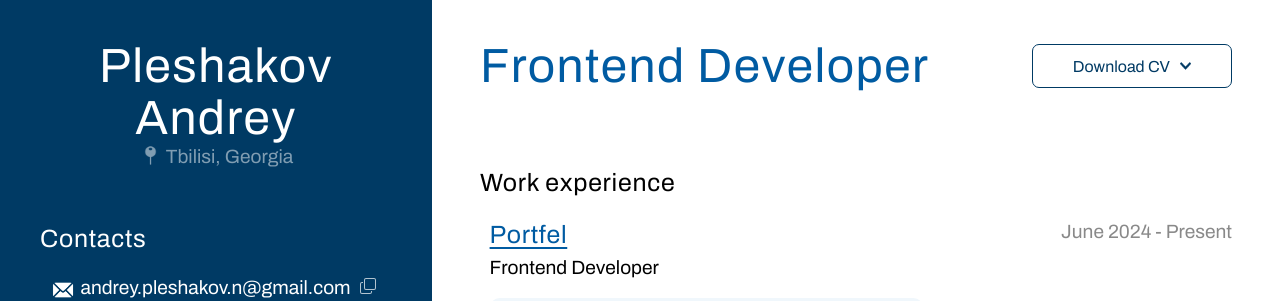
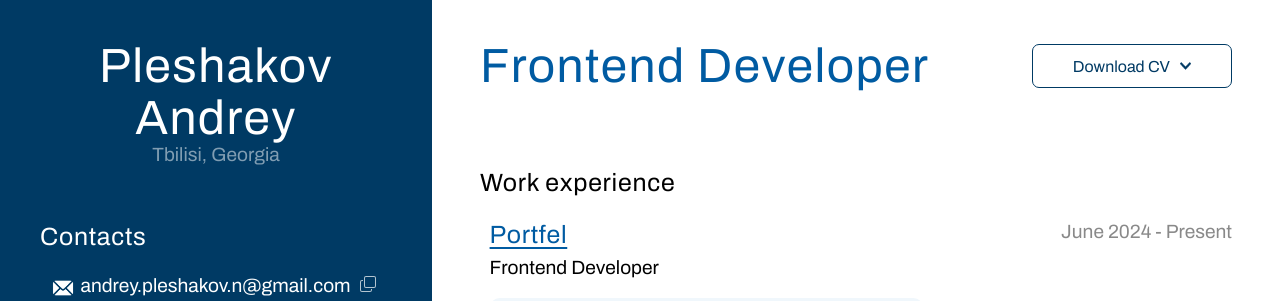
Before and after one commit to andreypleshakov/cv, a website built with Vite: page index.html in a window 1280 px wide. Shown: the top 301 px of the page. Built offline with nearby package versions, Linux system fonts and the light colour scheme.

Commit message:
pin remove

```diff
--- a/index.html
+++ b/index.html
@@ -22,7 +22,6 @@
 <div class="left">
     <header>Pleshakov Andrey</header>
     <div class="location shady">
-        <img src="/assets/map-pin.png" alt="Map pin"/>
         Tbilisi, Georgia
     </div>
 
```
Also changed, not shown: assets/map-pin.png (deleted).
